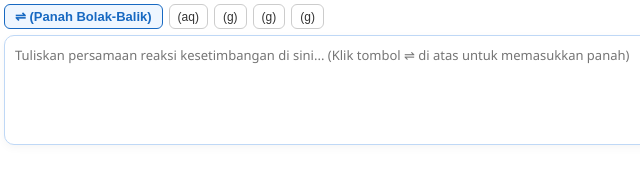
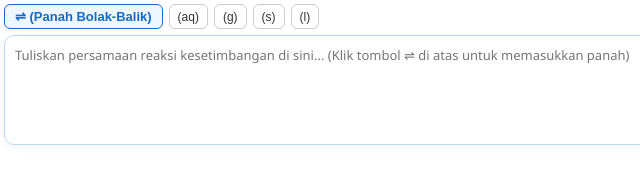
Before and after one commit to sucioktafi21/E-LKPD-SUHU, a plain HTML site: page soal3.html in a window 1280 px wide. Shown: the full height of the page, 0-640 px from the left. Drawn offline with Linux system fonts and the light colour scheme.

Commit message:
Fix button symbols for (s) and (l) in soal3.html

```diff
--- a/soal3.html
+++ b/soal3.html
@@ -13,8 +13,8 @@
     <button type="button" onclick="insertSymbol('⇌')" style="padding: 4px 10px; border: 1.5px solid #1769c2; background: #eef6ff; color: #1769c2; border-radius: 6px; cursor: pointer; font-weight: bold; font-size: 13px;">⇌ (Panah Bolak-Balik)</button>
     <button type="button" onclick="insertSymbol(' (aq) ')" style="padding: 4px 8px; border: 1px solid #ccc; background: #ffffff; border-radius: 6px; cursor: pointer; font-size: 12px; color: #333;">(aq)</button>
     <button type="button" onclick="insertSymbol(' (g) ')" style="padding: 4px 8px; border: 1px solid #ccc; background: #ffffff; border-radius: 6px; cursor: pointer; font-size: 12px; color: #333;">(g)</button>
-    <button type="button" onclick="insertSymbol(' (s) ')" style="padding: 4px 8px; border: 1px solid #ccc; background: #ffffff; border-radius: 6px; cursor: pointer; font-size: 12px; color: #333;">(g)</button>
-    <button type="button" onclick="insertSymbol(' (l) ')" style="padding: 4px 8px; border: 1px solid #ccc; background: #ffffff; border-radius: 6px; cursor: pointer; font-size: 12px; color: #333;">(g)</button>
+    <button type="button" onclick="insertSymbol(' (s) ')" style="padding: 4px 8px; border: 1px solid #ccc; background: #ffffff; border-radius: 6px; cursor: pointer; font-size: 12px; color: #333;">(s)</button>
+    <button type="button" onclick="insertSymbol(' (l) ')" style="padding: 4px 8px; border: 1px solid #ccc; background: #ffffff; border-radius: 6px; cursor: pointer; font-size: 12px; color: #333;">(l)</button>
   </div>
 
   <textarea id="soal3" placeholder="Tuliskan persamaan reaksi kesetimbangan di sini... (Klik tombol ⇌ di atas untuk memasukkan panah)" style="
```
